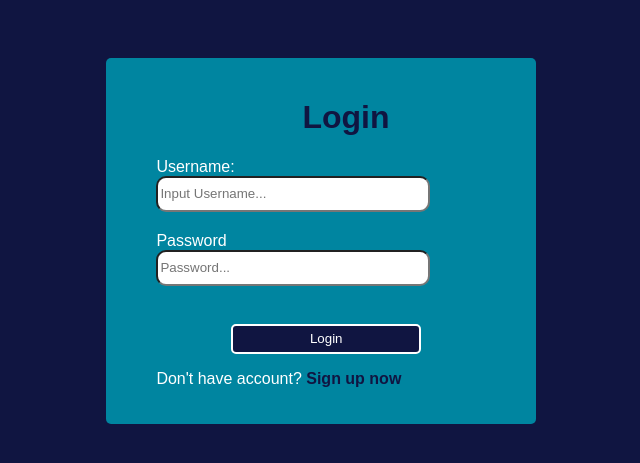
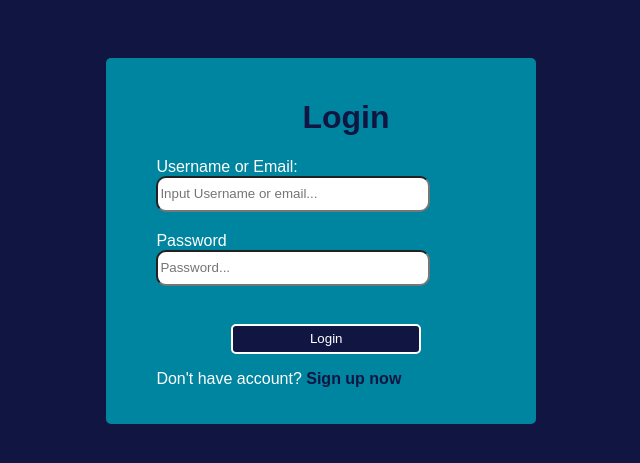
Before and after one commit to SHEMNDARONGUGI/Internet-Application-Programming-, a PHP site: page /login.php in a window 1280 px wide. Shown: the top 463 px of the page, without its empty margins (319-959 px from the left). Run offline with PHP 8.4, Linux system fonts and the light colour scheme.

Commit message:
Initial commit

```diff
--- a/Login_Page/login.php
+++ b/Login_Page/login.php
@@ -16,8 +16,8 @@
 
             <!-- Asking for user information -->
 
-            <label for="username">Username: </label><br>
-            <input type="text" id="username" name="username" placeholder="Input Username..."><br>
+            <label for="username">Username or Email:</label><br>
+            <input type="text" id="username" name="username" placeholder="Input Username or email..."><br>
 
 
             <label for="password1">Password</label><br>
@@ -26,7 +26,7 @@
             <button class="btn" type="submit" name="submit">Login</button>
             <br>
             <p>Don't have account? <a href="index.php"><strong style="color: #101541;">Sign up now</strong></a></p>
-
+    <!-- where I am to start -->
         </form>
     </div>
 </body>
```
